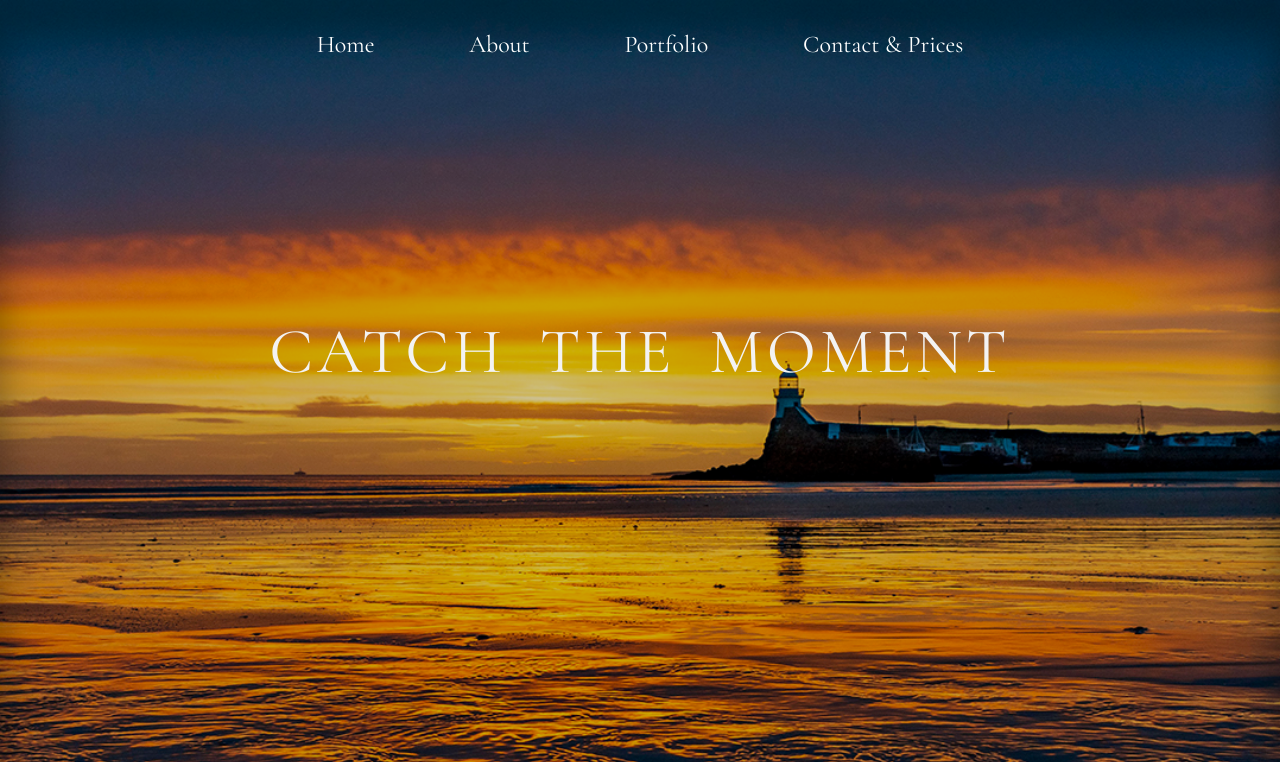
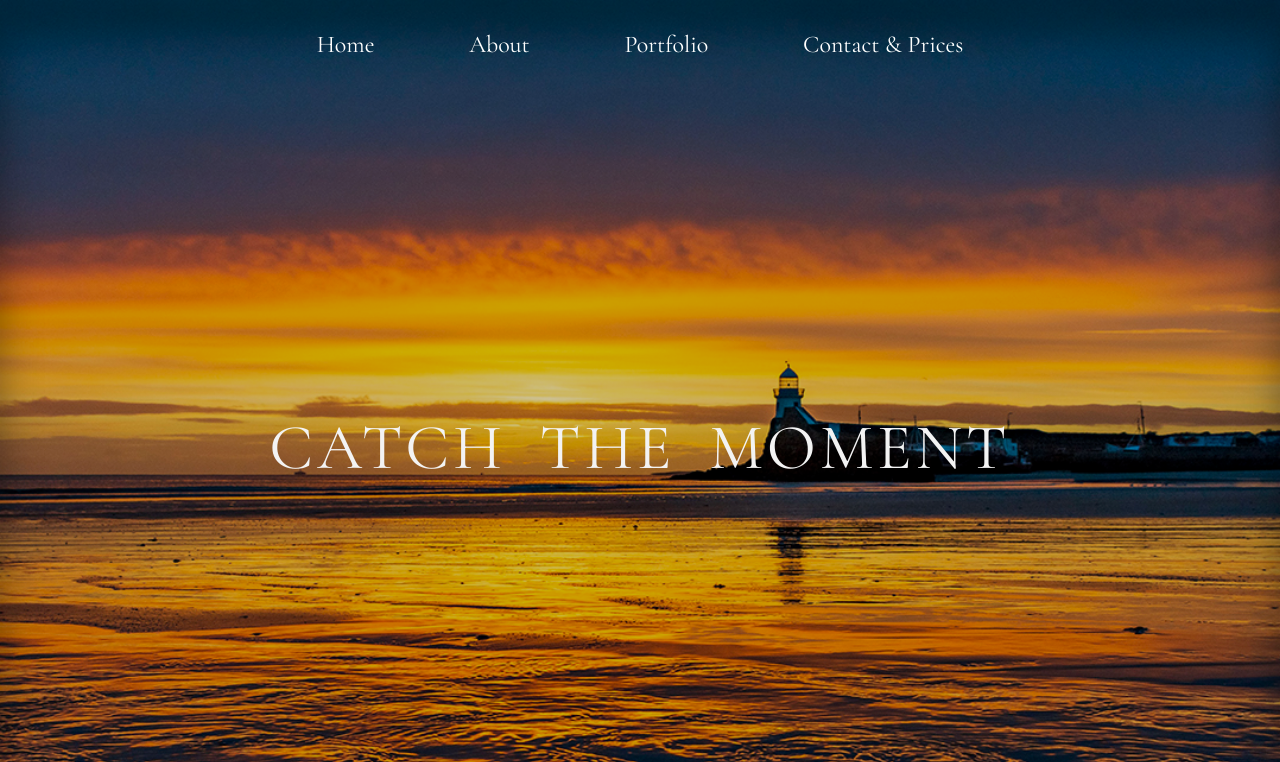
Before and after one commit to DezsoToth/Photography_Dezso_Toth, a plain HTML site: page about.html in a window 1280 px wide. Shown: the top 762 px of the page. Drawn offline with nearby package versions, Linux system fonts and the light colour scheme.

Commit message:
add margin top to h1 in styleabout.css

```diff
--- a/styleabout.css
+++ b/styleabout.css
@@ -350,6 +350,7 @@ header label:focus {
   }
   h1 {
     font-size: 4rem;
+    margin-top: 16rem;
     padding: 2rem;
     letter-spacing: 4px;
     word-spacing: 15px;
```
